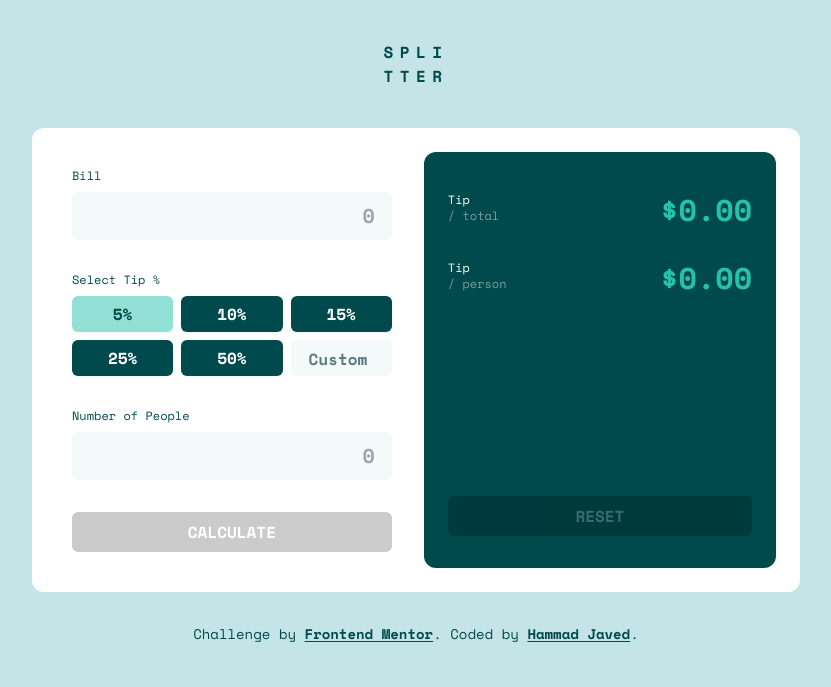
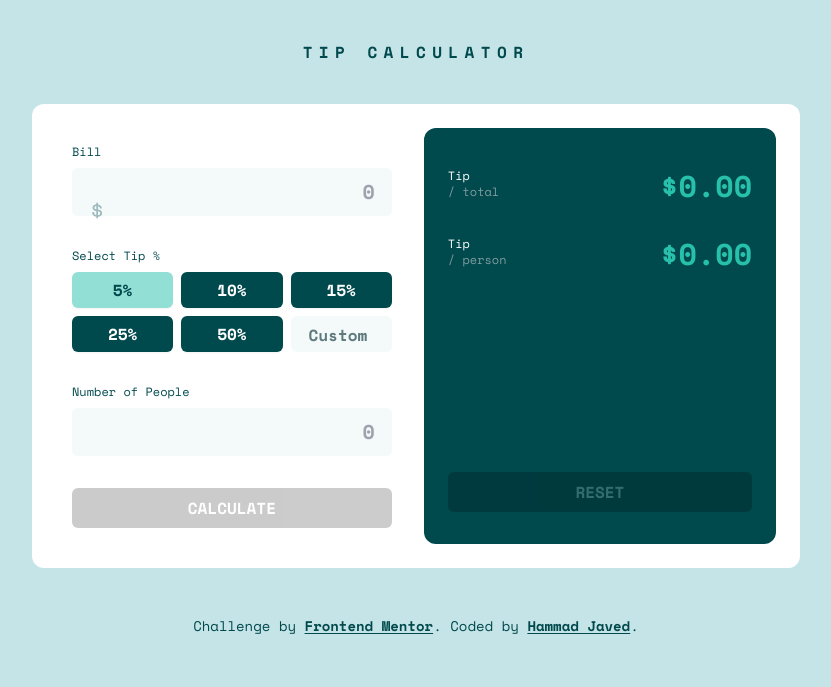
Before and after one commit to hammadxp/TipCalculatorApp, a website built with Vite: page index.html in a window 1280 px wide. Shown: the whole page, without its empty margins (224-1055 px from the left). Built offline with nearby package versions, Linux system fonts and the light colour scheme.

Commit message:
messing with input icon, almost finished

```diff
--- a/index.html
+++ b/index.html
@@ -20,10 +20,7 @@
   </head>
   <body class="bg-is-light-grayish-cyan font-SpaceMono text-is-very-dark-cyan">
     <main class="flex flex-col items-center">
-      <span class="py-10 font-bold uppercase tracking-[0.4em]"
-        >Spli <br />
-        tter</span
-      >
+      <span class="py-10 font-bold uppercase tracking-[0.4em]">Tip Calculator</span>
 
       <div class="flex w-[48rem] gap-4 rounded-xl bg-is-white p-6" id="app-card">
         <!-- Input -->
@@ -34,7 +31,11 @@
 
             <div class="flex flex-col gap-2">
               <label for="bill-input">Bill</label>
-              <input type="number" placeholder="0" id="bill-input" />
+              <div class="relative">
+                <input type="number" step="any" placeholder="0" id="bill-input" class="w-full" />
+                <span class="bill-icon"></span>
+              </div>
+
               <p class="invalid-input invalid-bill hidden">Enter a value above 0</p>
             </div>
 
@@ -57,7 +58,11 @@
 
             <div class="flex flex-col gap-2">
               <label for="people-input">Number of People</label>
-              <input type="number" placeholder="0" id="people-input" />
+              <div class="relative">
+                <input type="number" placeholder="0" id="people-input" class="w-full" />
+                <span class="people-icon"></span>
+              </div>
+
               <p class="invalid-input invalid-people hidden">Enter a value between 1 to 20</p>
             </div>
 
@@ -99,7 +104,7 @@
       </div>
     </main>
 
-    <footer class="mx-auto mt-8 w-fit text-sm">
+    <footer class="mx-auto w-fit py-12 text-sm">
       <div>
         Challenge by
         <a
--- a/src/css/tailwind.css
+++ b/src/css/tailwind.css
@@ -11,6 +11,8 @@
     @apply rounded-md border-2 border-transparent bg-is-very-light-grayish-cyan py-2 text-right text-xl font-bold duration-100;
   }
 
+  /* btn tip */
+
   .btn-tip {
     @apply rounded-md bg-is-very-dark-cyan py-[6px] font-semibold text-is-white shadow-sm duration-100 hover:bg-is-strong-cyan/50 hover:text-is-very-dark-cyan;
   }
@@ -21,10 +23,6 @@
 
   .tip-selected-styles {
     @apply bg-is-strong-cyan/50 text-is-very-dark-cyan;
-  }
-
-  .invalid-input {
-    @apply mt-2 pr-4 text-right text-xs font-bold text-red-500;
   }
 
   /* btn */
@@ -48,8 +46,42 @@
   .btn-reset-disabled {
     @apply mt-auto cursor-not-allowed opacity-20 shadow-none;
   }
+
+  /* Other */
+
+  .invalid-input {
+    @apply mt-2 pr-4 text-right text-xs font-bold text-red-500;
+  }
+
+  .bill-icon {
+    @apply absolute left-5 top-1/2 h-5 w-5 translate-y-1/2 bg-[leftcenter] bg-[url("/public/images/icon-dollar.svg")] bg-no-repeat content-[];
+  }
 }
 
 *:focus-visible {
   @apply focus:outline-none focus:ring-4 focus:ring-is-strong-cyan focus:ring-opacity-80;
 }
+
+/* #bill-input {
+  background-image: url("/public/images/icon-dollar.svg");
+  background-repeat: no-repeat;
+  background-position: left center;
+  padding: 80px;
+} */
+
+/* .input-wrapper {
+  position: relative;
+} */
+
+/* .bill-icon {
+  content: "";
+  position: absolute;
+  left: 20px;
+  top: 50%;
+  transform: translateY(-50%);
+  background-image: url("/public/images/icon-dollar.svg");
+  background-repeat: no-repeat;
+  background-position: left center;
+  width: 20px;
+  height: 20px;
+} */
--- a/src/js/script.js
+++ b/src/js/script.js
@@ -123,8 +123,11 @@ tipForm.addEventListener("submit", function (e) {
 
     // Calculate tip
 
-    const tipTotal = (bill * tip) / 100;
-    const tipPerPerson = tipTotal / people;
+    const tipTotalRAW = (bill * tip) / 100;
+    const tipTotal = Math.round(tipTotalRAW * 100) / 100;
+
+    const tipPerPersonRAW = tipTotal / people;
+    const tipPerPerson = Math.round(tipPerPersonRAW * 100) / 100;
 
     // Update output
 
```
